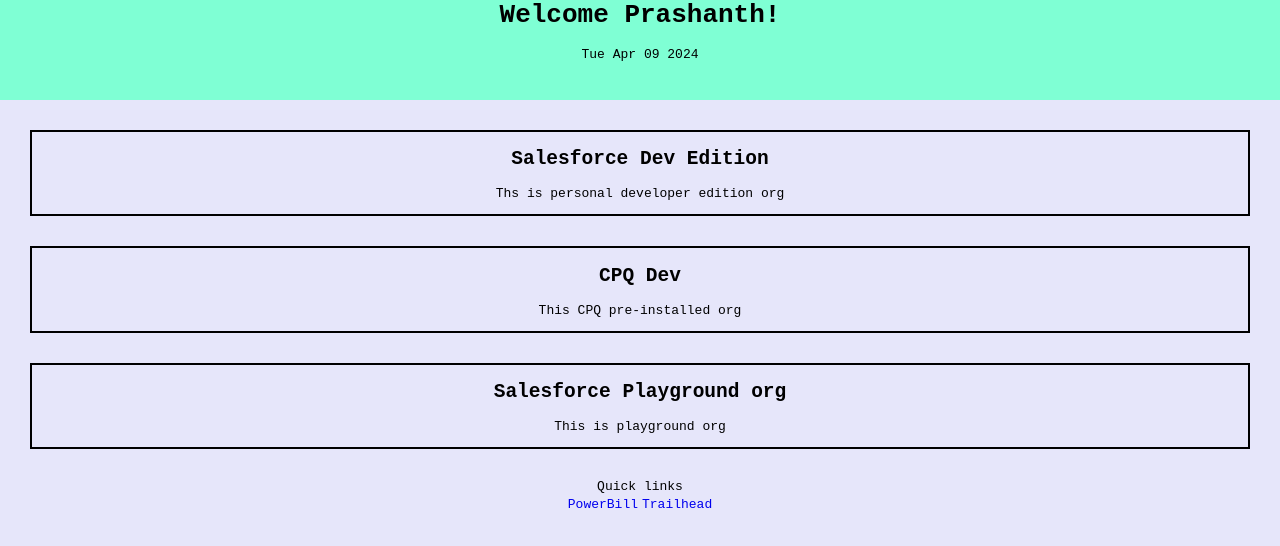
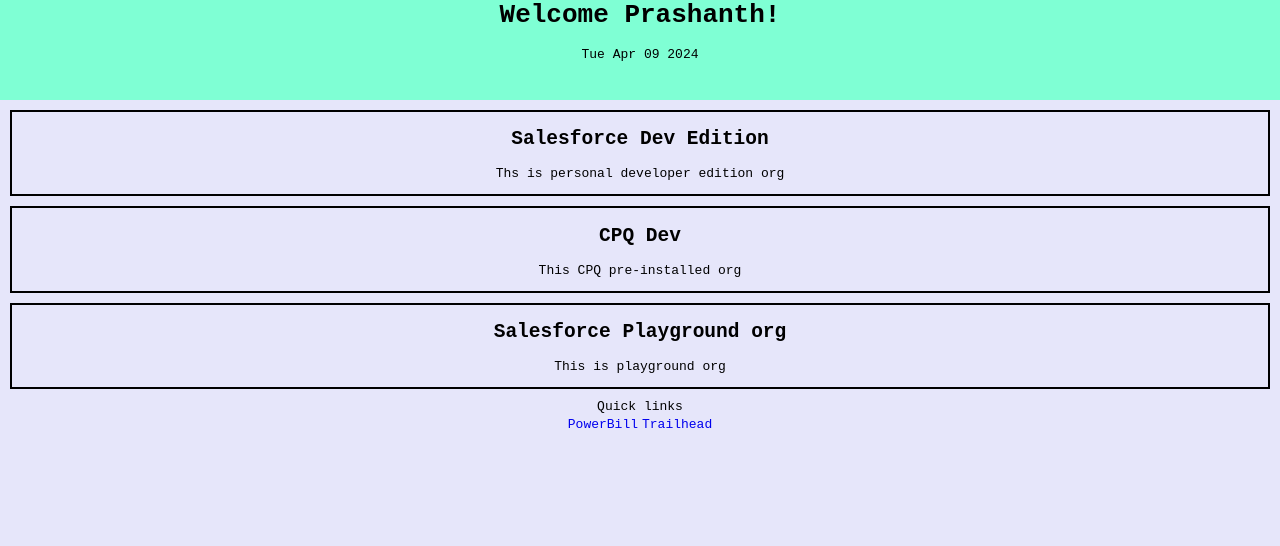
Before and after one commit to dsrprash/one-login, a plain HTML site: page index.html in a window 1280 px wide. Drawn offline with Linux system fonts and the light colour scheme; no server answers.

Commit message:
Update style.css

```diff
--- a/styles/style.css
+++ b/styles/style.css
@@ -14,7 +14,7 @@
 }
 .card{
     border: 2px solid black;
-    margin: 30px 30px 30px 30px;
+    margin: 10px 10px 10px 10px;
     text-align: center;
     cursor: pointer;
 }
```
